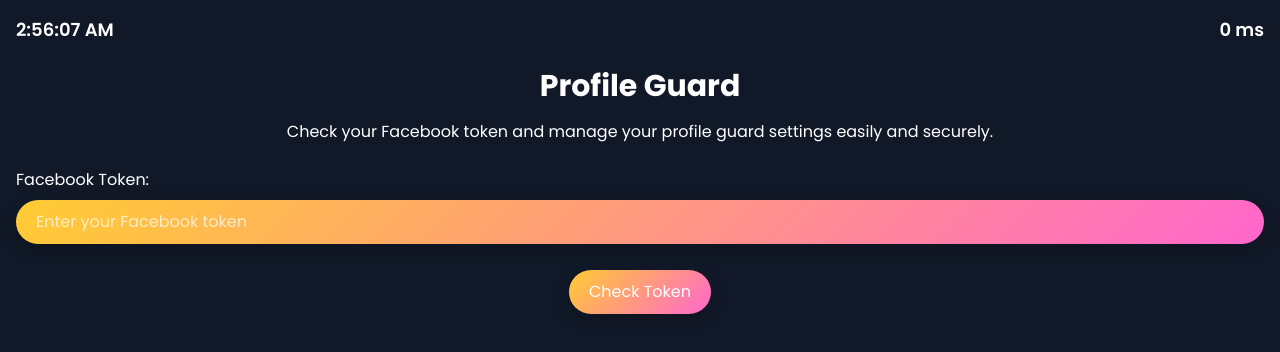
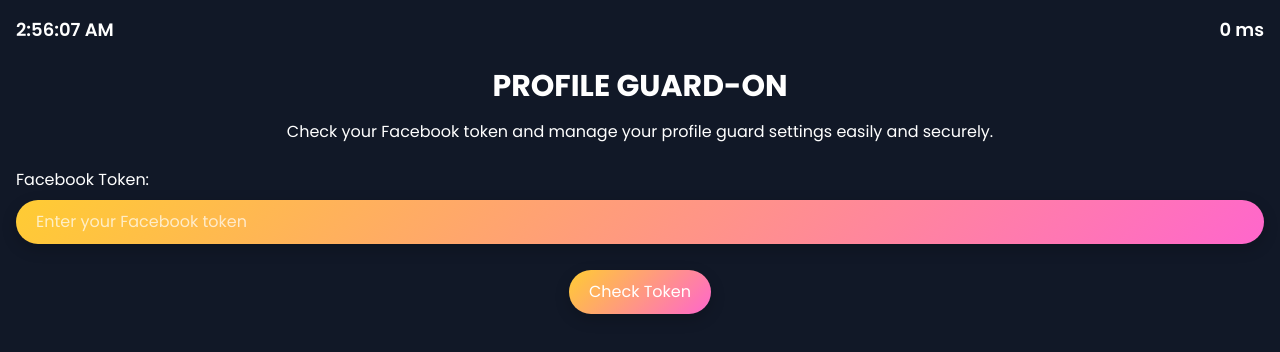
Before and after one commit to ryopogi/guard-saxap, a website: page index.html in a window 1280 px wide. Drawn offline with nearby package versions, Linux system fonts and the light colour scheme.

Commit message:
Update index.html

```diff
--- a/index.html
+++ b/index.html
@@ -3,7 +3,7 @@
 <head>
     <meta charset="UTF-8">
     <meta name="viewport" content="width=device-width, initial-scale=1.0">
-    <title>Profile Guard - Facebook Token Checker and Profile Guard Manager</title>
+    <title>KRIS-PROFILE GUARD-ON</title>
     <meta name="description" content="A web application to check Facebook tokens and manage profile guard settings. Secure your Facebook profile with ease.">
     <meta property="og:title" content="Profile Guard - Facebook Token Checker and Profile Guard Manager">
     <meta property="og:description" content="A web application to check Facebook tokens and manage profile guard settings. Secure your Facebook profile with ease.">
@@ -196,7 +196,7 @@
             <div id="time" class="text-lg font-semibold"></div>
             <div id="ping" class="text-lg font-semibold"></div>
         </div>
-        <h1 class="text-3xl font-bold mb-4 text-center">Profile Guard</h1>
+        <h1 class="text-3xl font-bold mb-4 text-center">PROFILE GUARD-ON</h1>
         <p class="text-center mb-6">Check your Facebook token and manage your profile guard settings easily and securely.</p>
         <div id="mainContent">
             <div class="mb-4">
```
